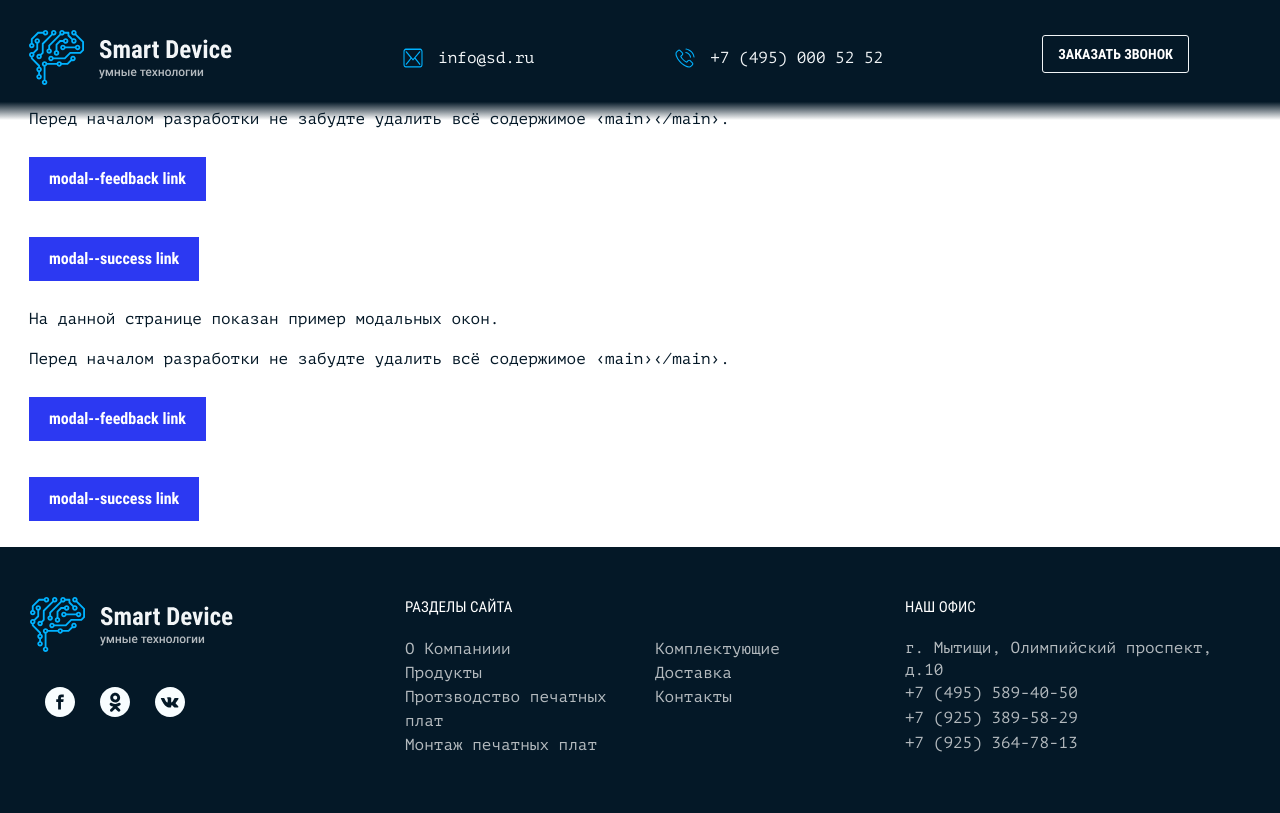
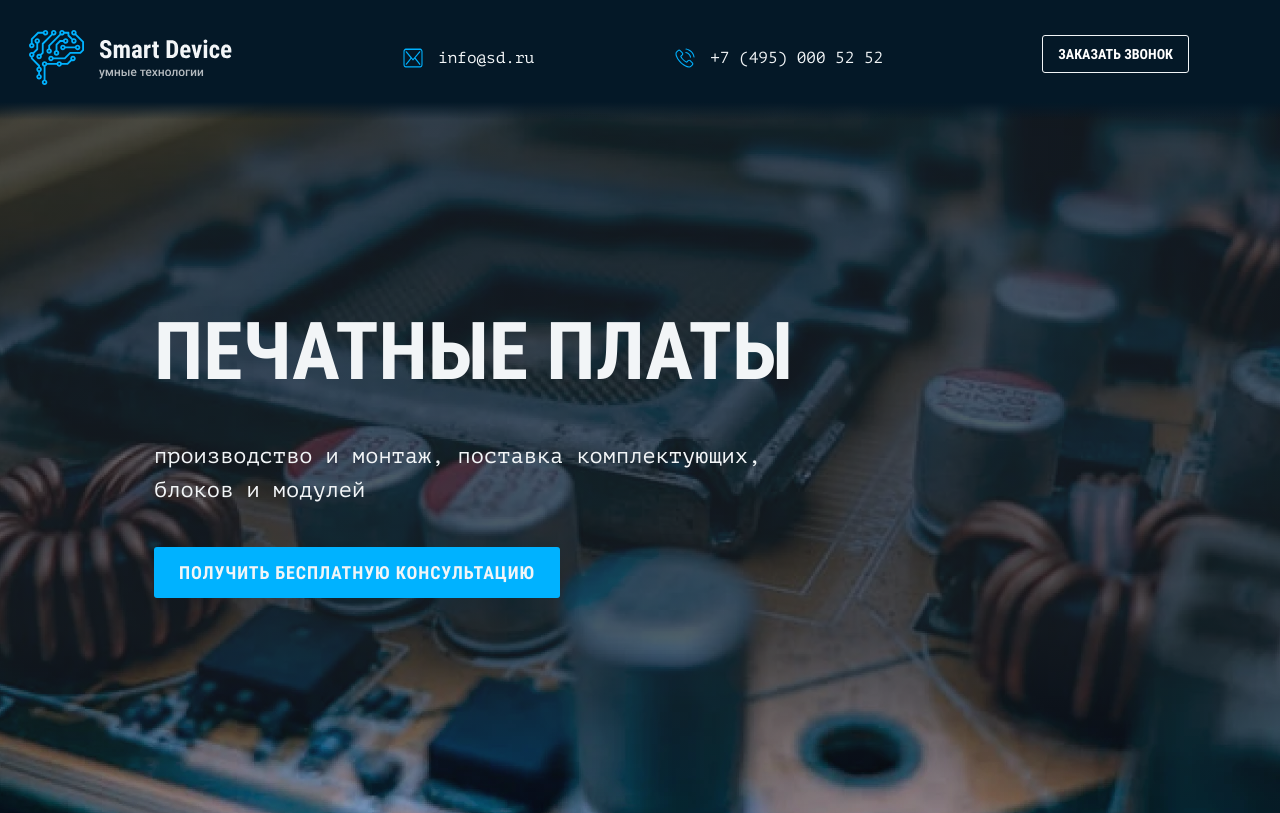
Before and after one commit to andrew28051985/smart-device, a website built with webpack: page source/index.html in a window 1280 px wide. Shown: the top 813 px of the page. Built offline with nearby package versions, Linux system fonts and the light colour scheme; files whose address does not match are found by name.

Commit message:
ADD: main screen

```diff
--- a/source/index.html
+++ b/source/index.html
@@ -54,19 +54,32 @@
       </header>
 
       <main>
-        <section class="intro">
+
+        <section class="main-screen">
+          <div class="main-screen__gradient"></div>
+          <picture>
+            <source type="image/webp" srcset="img/content/main-bg.webp, img/content/main-bg@2x.webp 2x">
+            <!--1x: 1920px; 2x: 3840px-->
+            <img src="img/content/main-bg.jpg" srcset="img/content/main-bg@2x.jpg" alt="Крупным планом материнская плата компьютера с сокетом под процессор, дросселем и конденсаторами" width="1920" height="880">
+          </picture>
           <div class="container">
-            <h1>Тестовая страница.</h1>
-            <p>На данной странице показан пример модальных окон.</p>
-            <p>Перед началом разработки не забудте удалить всё содержимое &#8249;main&#8250;&#8249;&#8260;main&#8250;.</p>
-            <p><a class="btn" href="#" data-open-modal="feedback">modal--feedback link</a></p>
-            <p><a class="btn" href="#" data-open-modal="consultation">modal--success link</a></p>
-            <p>На данной странице показан пример модальных окон.</p>
-            <p>Перед началом разработки не забудте удалить всё содержимое &#8249;main&#8250;&#8249;&#8260;main&#8250;.</p>
-            <p><a class="btn" href="#" data-open-modal="feedback">modal--feedback link</a></p>
-            <p><a class="btn" href="#" data-open-modal="consultation">modal--success link</a></p>
+            <div class="main-screen__wrapper">
+              <h1>Печатные платы</h1>
+              <small>
+                производство и монтаж, поставка комплектующих, блоков и модулей
+              </small>
+              <a class="btn btn--sky-blue" href="#">
+                <span>
+                  Получить бесплатную консультацию
+                </span>
+                <span>
+                  бесплатная консультация
+                </span>
+              </a>
+            </div>
           </div>
         </section>
+
       </main>
 
       <footer class="page-footer">
--- a/source/sass/blocks/btn.scss
+++ b/source/sass/blocks/btn.scss
@@ -15,6 +15,31 @@
 
   &--red {
     background-color: $color-torch-red;
+  }
+
+  &--sky-blue {
+    justify-content: center;
+    margin: 0;
+    margin-bottom: 2px;
+    padding: 15px 25px;
+
+    font-size: 18px;
+    line-height: 21px;
+    color: $color-alice-blue-7;
+    text-transform: uppercase;
+    letter-spacing: 0.05em;
+
+    background-color: $color-deep-sky-blue-2;
+    border-radius: 3px;
+
+    @include vp-767 {
+      width: 100%;
+      margin-bottom: 0;
+      padding: 10px 25px;
+
+      font-size: 14px;
+      line-height: 16px;
+    }
   }
 
   &--transparent {
--- /dev/null
+++ b/source/sass/blocks/main-screen.scss
@@ -0,0 +1,137 @@
+.main-screen {
+  position: relative;
+
+  padding: 305px 0 280px;
+
+  @include vp-1023 {
+    padding: 180px 0 205px;
+  }
+  @include vp-767 {
+    padding: 150px 0 190px;
+  }
+}
+
+.main-screen__gradient {
+  position: absolute;
+  top: 0;
+  right: 0;
+  bottom: 0;
+  left: 0;
+  z-index: 2;
+
+  width: 100%;
+  height: 100%;
+
+  background-image: $black-to-down-bg-main;
+}
+
+.main-screen img {
+  position: absolute;
+  top: 0;
+  right: 0;
+  bottom: 0;
+  left: 0;
+  z-index: 1;
+
+  width: 100%;
+  height: 100%;
+
+  @include vp-1023 {
+    object-position: -120px;
+  }
+  @include vp-767 {
+    object-position: -240px;
+  }
+  object-fit: cover;
+}
+
+.main-screen .container {
+  position: sticky;
+  z-index: 3;
+}
+
+.main-screen__wrapper {
+  padding-left: 125px;
+
+  color: $color-alice-blue-7;
+
+  @include vp-1023 {
+    padding-left: 0;
+  }
+}
+
+.main-screen__wrapper h1 {
+  margin: 0;
+  margin-bottom: 40px;
+
+  font-weight: 700;
+  font-size: 80px;
+  line-height: 94px;
+  font-family: $ff-roboto;
+  text-transform: uppercase;
+
+  @include vp-1023 {
+    margin-bottom: 9px;
+
+    font-size: 64px;
+    line-height: 75px;
+    letter-spacing: 0.07em;
+  }
+  @include vp-767 {
+    margin-bottom: 20px;
+
+    font-size: 36px;
+    line-height: 42px;
+  }
+}
+
+.main-screen__wrapper small {
+  display: block;
+  width: 685px;
+  margin-bottom: 40px;
+
+  font-size: 22px;
+  line-height: 34px;
+  text-transform: lowercase;
+
+  @include vp-1023 {
+    width: 670px;
+    margin-bottom: 50px;
+  }
+  @include vp-767 {
+    width: 100%;
+    margin-bottom: 36px;
+
+    font-size: 14px;
+    line-height: 22px;
+  }
+}
+
+.main-screen__wrapper a {
+  @include vp-1023 {
+    margin-left: 45px;
+  }
+  @include vp-767 {
+    margin-left: 0;
+  }
+}
+
+.main-screen__wrapper a span {
+  display: inline-block;
+
+  vertical-align: baseline;
+}
+
+.main-screen__wrapper a span:first-child {
+  @include vp-767 {
+    display: none;
+  }
+}
+
+.main-screen__wrapper a span:last-child {
+  display: none;
+
+  @include vp-767 {
+    display: inline-block;
+  }
+}
--- a/source/sass/global/page-header.scss
+++ b/source/sass/global/page-header.scss
@@ -3,11 +3,12 @@
   top: 0;
   right: 0;
   left: 0;
+  z-index: 3;
 
   background: $perl-to-down;
 
   @include vp-1023 {
-    position: static;
+    position: absolute;
   }
 }
 
--- a/source/sass/style.scss
+++ b/source/sass/style.scss
@@ -26,6 +26,7 @@
 @import "blocks/contacts-list";
 @import "blocks/nav-list";
 @import "blocks/social";
+@import "blocks/main-screen";
 
 // ---------------------------------
 
```
Also changed, not shown: build/css/style.css, build/css/style.min.css, build/index.html, 1 other file.
